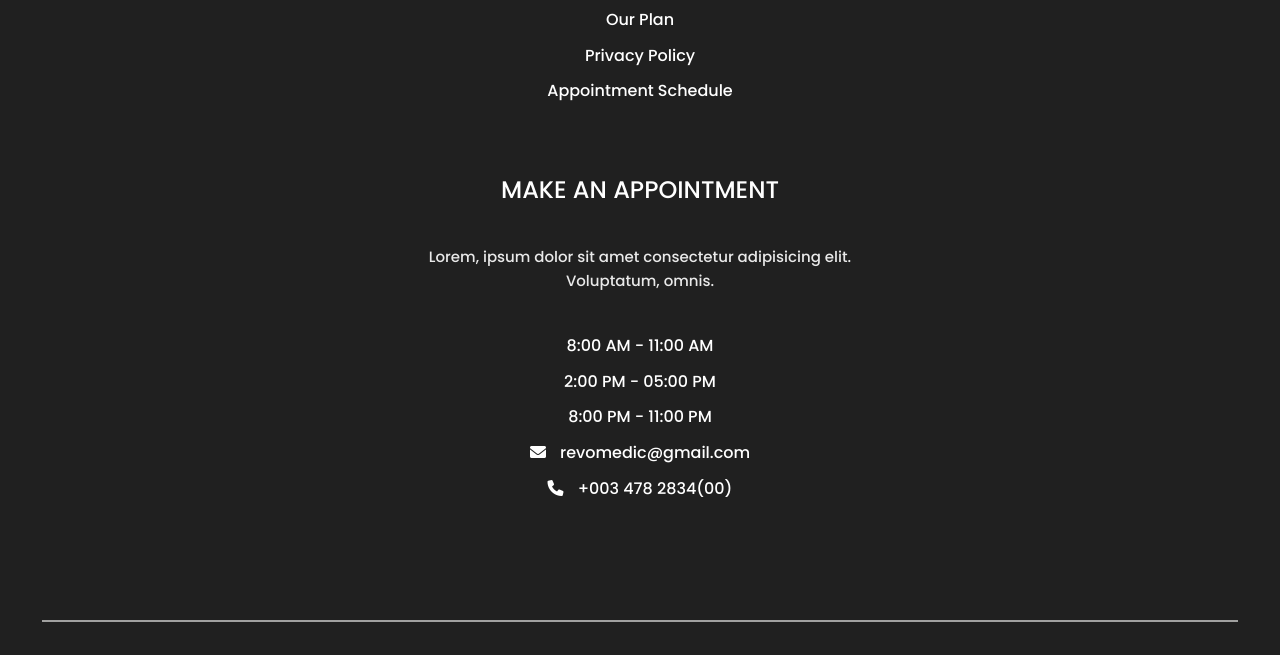
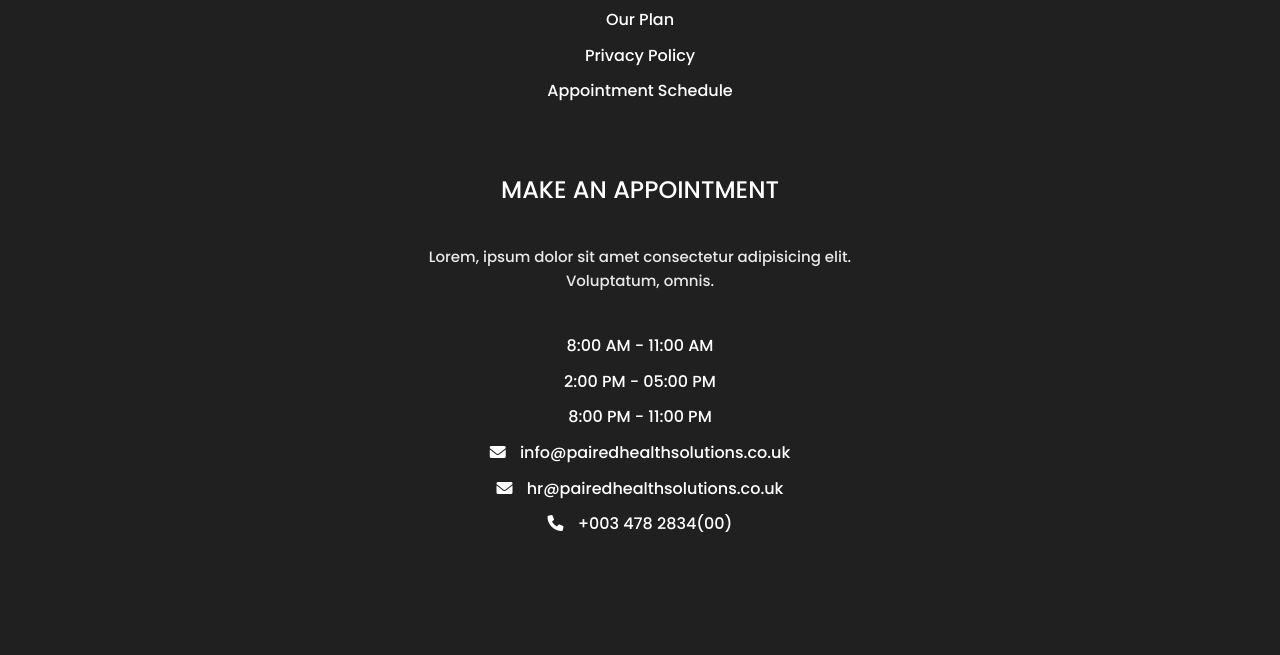
Before and after one commit to AAdebusuyi/paired-health, a plain HTML site: page index.html in a window 1280 px wide. Shown: the part 8299-8954 px from the top of the page. Drawn offline with Linux system fonts and the light colour scheme.

Commit message:
adding contact emails

```diff
--- a/index.html
+++ b/index.html
@@ -532,7 +532,11 @@
               <li>8:00 PM - 11:00 PM</li>
               <li>
                 <i class="fas fa-envelope"></i>
-                <span>revomedic@gmail.com</span>
+                <span>info@pairedhealthsolutions.co.uk</span>
+              </li>
+              <li>
+                <i class="fas fa-envelope"></i>
+                <span>hr@pairedhealthsolutions.co.uk</span>
               </li>
               <li>
                 <i class="fas fa-phone"></i>
```
